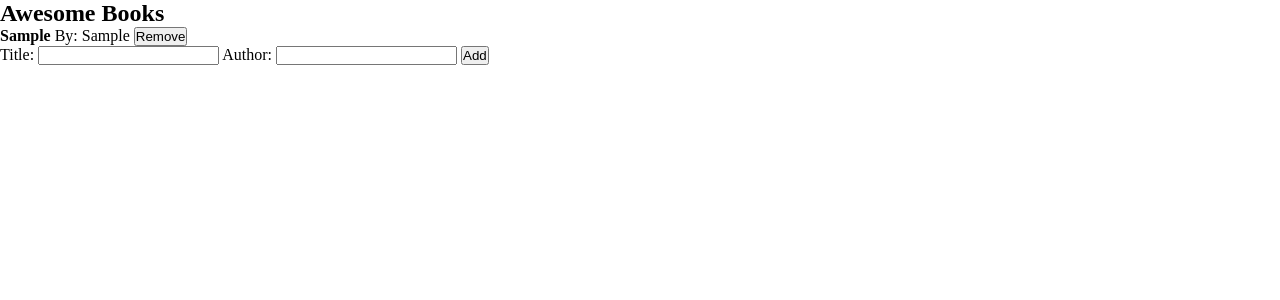
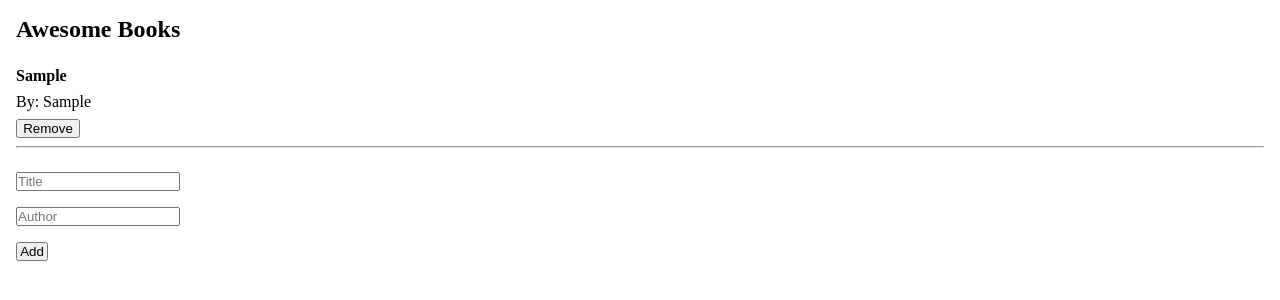
Before and after one commit to albertkantwi/Awesome_Books, a plain HTML site: page index.html in a window 1280 px wide. Both pictures are taken after typing "Sample", "Sample" into the empty fields and a click on the button "Add". Drawn offline with Linux system fonts and the light colour scheme.

Commit message:
Add CSS styling

```diff
--- a/index.html
+++ b/index.html
@@ -8,21 +8,18 @@
 </head>
 <body>
     <section>
-        <main>
+        <main class="main">
             <h1>Awesome Books</h1>
-
             <div class="books-list"></div>
-
             <form class="addForm">
-          <label for="title">Title:</label>
-          <input type="text" class="title" required />
-          <label for="author">Author:</label>
-          <input type="text" class="author" required />
+                <label for="title" hidden>Title:</label>
+                <input type="text" class="title" required placeholder="Title"/>
+                <label for="author" hidden>Author:</label>
+                <input type="text" class="author" required placeholder="Author"/>
                 <button type="submit" class="form-btn">Add</button>
             </form>
         </main>
     </section>
-
        <script src="index.js"></script>
 </body>
 </html>
--- a/index.js
+++ b/index.js
@@ -26,7 +26,10 @@ function displayBooks() {
     removeBtn.textContent = 'Remove';
     removeBtn.addEventListener('click', () => removeBook(index));
 
+    const hr = document.createElement('hr');
+
     bookDiv.appendChild(removeBtn);
+    bookDiv.appendChild(hr);
     bookListDiv.appendChild(bookDiv);
   });
 }
--- a/style.css
+++ b/style.css
@@ -2,3 +2,40 @@
   margin: 0;
   padding: 0;
 }
+.main {
+  display: flex;
+  flex-direction: column;
+  gap: 1rem;
+  padding: 1rem;
+}
+
+.addForm {
+  display: flex;
+  flex-direction: column;
+  gap: 1rem;
+  padding-top: 0;
+}
+
+.title {
+  width: 10rem;
+}
+
+.author {
+  width: 10rem;
+}
+
+.form-btn {
+  width: 2rem;
+}
+
+.book-details {
+  display: flex;
+  flex-direction: column;
+  gap: 0.5rem;
+  padding-top: 0.5rem;
+  padding-bottom: 0.5rem;
+}
+
+.remove-btn {
+  width: 4rem;
+}
```
Lines whose indentation alone changed are shown as unchanged.
